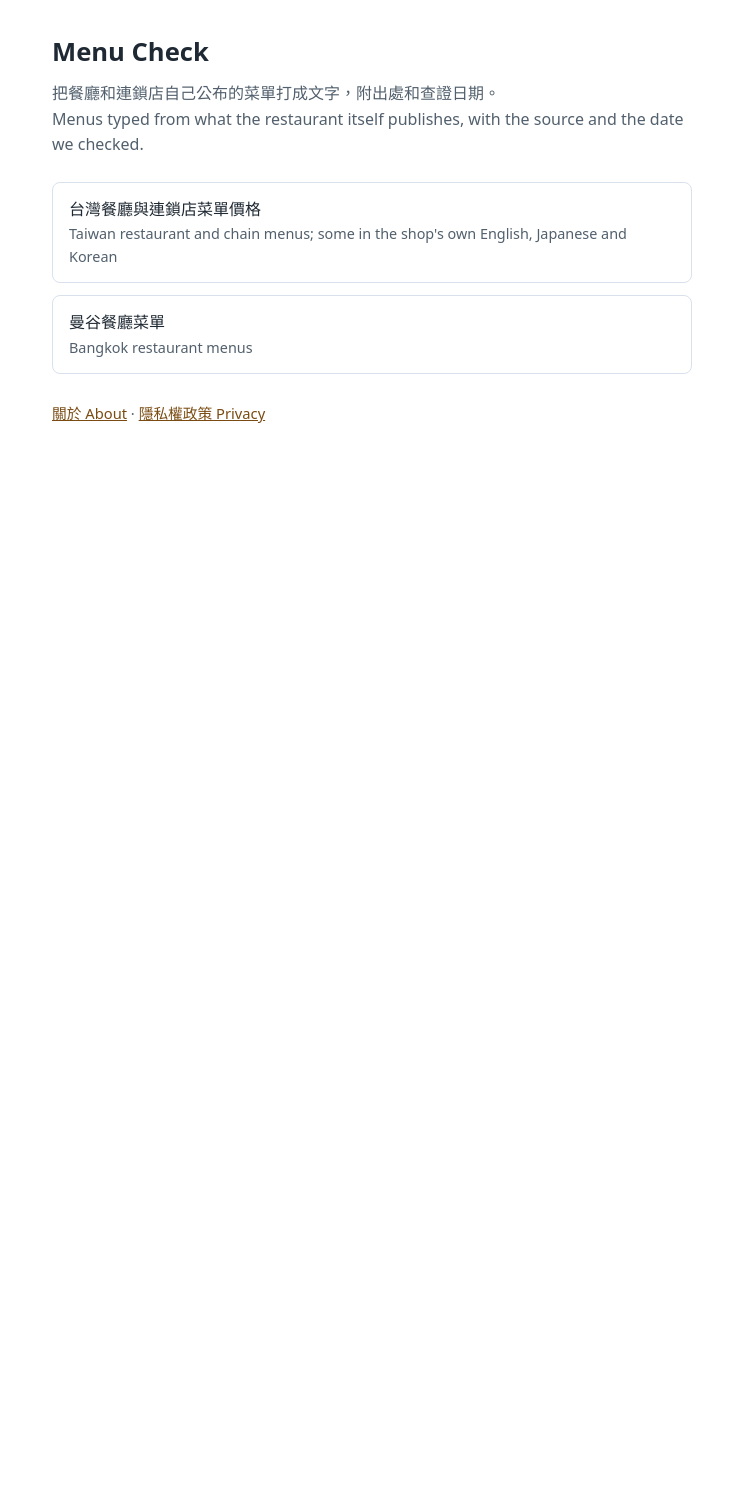
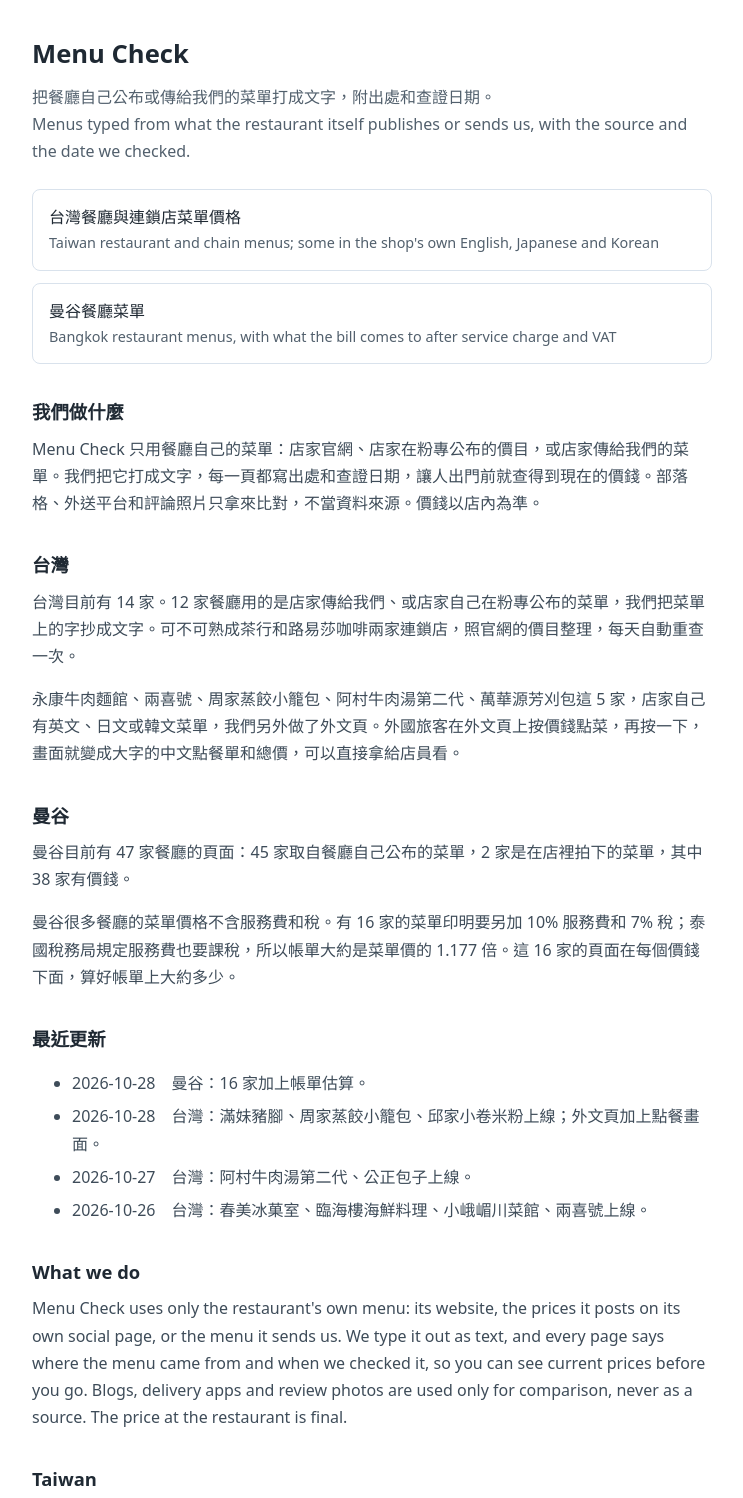
Before and after one commit to alpha-0619/alpha-0619.github.io, a plain HTML site: page index.html in a window 1280 px wide. Shown: the top 1498 px of the page, without its empty margins (268-1011 px from the left). Before the commit the page ends 800 px from the top, so only its background shows below. Drawn offline with Linux system fonts and the light colour scheme.

Commit message:
Root page in full sentences: what Menu Check uses and how, the Taiwan and Bangkok sites (order screen, bill with service charge and VAT), recent updates; Chinese and English
Co-Authored-By: Claude Opus 5.5 <noreply@anthropic.com>

```diff
--- a/index.html
+++ b/index.html
@@ -4,30 +4,67 @@
 <meta charset="utf-8">
 <meta name="viewport" content="width=device-width, initial-scale=1">
 <title>Menu Check｜菜單價格查證</title>
-<meta name="description" content="Menu Check 把餐廳和連鎖店自己公布的菜單打成文字，附出處和查證日期。Restaurant menus typed from what the restaurant itself publishes, with the source and the date we checked.">
+<meta name="description" content="Menu Check 把餐廳自己公布或傳來的菜單打成文字，附出處和查證日期：台灣 14 家（5 家有店家自己的外文菜單和點餐畫面）、曼谷 47 家（16 家算好服務費和稅）。Restaurant menus typed from what the restaurant itself publishes or sends us, with the source and the date we checked.">
 <link rel="canonical" href="https://alpha-0619.github.io/">
 <style>
-  body { font-family: system-ui, -apple-system, "Noto Sans TC", sans-serif; margin: 0; padding: 32px 16px; color: #1f2933; background: #ffffff; line-height: 1.6; }
-  main { max-width: 640px; margin: 0 auto; }
+  body { font-family: system-ui, -apple-system, "Noto Sans TC", sans-serif; margin: 0; padding: 32px 16px; color: #1f2933; background: #ffffff; line-height: 1.7; }
+  main { max-width: 680px; margin: 0 auto; }
   h1 { font-size: 1.6rem; margin: 0 0 8px; }
-  p { margin: 0 0 24px; color: #52606d; }
-  ul { list-style: none; padding: 0; margin: 0; }
-  li { margin: 0 0 12px; }
-  a { display: block; padding: 14px 16px; border: 1px solid #d9e2ec; border-radius: 8px; color: #1f2933; text-decoration: none; }
-  a:hover { border-color: #829ab1; }
-  span { display: block; font-size: 0.9rem; color: #52606d; }
-  .foot { margin: 28px 0 0; font-size: 0.92rem; }
-  .foot a { display: inline; padding: 0; border: 0; color: #7a4b12; text-decoration: underline; }
+  h2 { font-size: 1.15rem; margin: 32px 0 8px; }
+  p, li { color: #3e4c59; }
+  p { margin: 0 0 16px; }
+  .lead { color: #52606d; margin-bottom: 24px; }
+  .cards { list-style: none; padding: 0; margin: 0; }
+  .cards li { margin: 0 0 12px; }
+  .cards a { display: block; padding: 14px 16px; border: 1px solid #d9e2ec; border-radius: 8px; color: #1f2933; text-decoration: none; }
+  .cards a:hover { border-color: #829ab1; }
+  .cards span { display: block; font-size: 0.9rem; color: #52606d; }
+  .news li { margin: 0 0 6px; }
+  a { color: #7a4b12; }
+  .foot { margin: 32px 0 0; font-size: 0.92rem; }
 </style>
 </head>
 <body>
 <main>
   <h1>Menu Check</h1>
-  <p>把餐廳和連鎖店自己公布的菜單打成文字，附出處和查證日期。<br>Menus typed from what the restaurant itself publishes, with the source and the date we checked.</p>
-  <ul>
+  <p class="lead">把餐廳自己公布或傳給我們的菜單打成文字，附出處和查證日期。<br>Menus typed from what the restaurant itself publishes or sends us, with the source and the date we checked.</p>
+  <ul class="cards">
     <li><a href="https://alpha-0619.github.io/taiwan-menus/">台灣餐廳與連鎖店菜單價格<span>Taiwan restaurant and chain menus; some in the shop's own English, Japanese and Korean</span></a></li>
-    <li><a href="https://alpha-0619.github.io/bangkok-menus/">曼谷餐廳菜單<span>Bangkok restaurant menus</span></a></li>
+    <li><a href="https://alpha-0619.github.io/bangkok-menus/">曼谷餐廳菜單<span>Bangkok restaurant menus, with what the bill comes to after service charge and VAT</span></a></li>
   </ul>
+
+  <h2>我們做什麼</h2>
+  <p>Menu Check 只用餐廳自己的菜單：店家官網、店家在粉專公布的價目，或店家傳給我們的菜單。我們把它打成文字，每一頁都寫出處和查證日期，讓人出門前就查得到現在的價錢。部落格、外送平台和評論照片只拿來比對，不當資料來源。價錢以店內為準。</p>
+
+  <h2>台灣</h2>
+  <p>台灣目前有 14 家。12 家餐廳用的是店家傳給我們、或店家自己在粉專公布的菜單，我們把菜單上的字抄成文字。可不可熟成茶行和路易莎咖啡兩家連鎖店，照官網的價目整理，每天自動重查一次。</p>
+  <p>永康牛肉麵館、兩喜號、周家蒸餃小籠包、阿村牛肉湯第二代、萬華源芳刈包這 5 家，店家自己有英文、日文或韓文菜單，我們另外做了外文頁。外國旅客在外文頁上按價錢點菜，再按一下，畫面就變成大字的中文點餐單和總價，可以直接拿給店員看。</p>
+
+  <h2>曼谷</h2>
+  <p>曼谷目前有 47 家餐廳的頁面：45 家取自餐廳自己公布的菜單，2 家是在店裡拍下的菜單，其中 38 家有價錢。</p>
+  <p>曼谷很多餐廳的菜單價格不含服務費和稅。有 16 家的菜單印明要另加 10% 服務費和 7% 稅；泰國稅務局規定服務費也要課稅，所以帳單大約是菜單價的 1.177 倍。這 16 家的頁面在每個價錢下面，算好帳單上大約多少。</p>
+
+  <h2>最近更新</h2>
+  <ul class="news">
+    <li>2026-10-28　曼谷：16 家加上帳單估算。</li>
+    <li>2026-10-28　台灣：滿妹豬腳、周家蒸餃小籠包、邱家小卷米粉上線；外文頁加上點餐畫面。</li>
+    <li>2026-10-27　台灣：阿村牛肉湯第二代、公正包子上線。</li>
+    <li>2026-10-26　台灣：春美冰菓室、臨海樓海鮮料理、小峨嵋川菜館、兩喜號上線。</li>
+  </ul>
+
+  <div lang="en">
+  <h2>What we do</h2>
+  <p>Menu Check uses only the restaurant's own menu: its website, the prices it posts on its own social page, or the menu it sends us. We type it out as text, and every page says where the menu came from and when we checked it, so you can see current prices before you go. Blogs, delivery apps and review photos are used only for comparison, never as a source. The price at the restaurant is final.</p>
+
+  <h2>Taiwan</h2>
+  <p>Taiwan has 14 places so far. For 12 restaurants we use the menu the shop sent us or posted on its own page, typed out from the printed menu. The prices of two chains, Kebuke and Louisa Coffee, follow their official websites and are re-checked automatically every day.</p>
+  <p>Five shops have their own English, Japanese or Korean menus, and each of them has a page in that language. Tap the prices of what you want, then tap once more: the screen shows your order in large Chinese with the total, ready to show the staff.</p>
+
+  <h2>Bangkok</h2>
+  <p>Bangkok has pages for 47 restaurants: 45 from menus the restaurants publish themselves and 2 from menus photographed in the restaurant; 38 of them have prices.</p>
+  <p>Many Bangkok menus print prices before service charge and tax. Sixteen of our menus state a 10% service charge and 7% VAT. Thailand's Revenue Department counts service fees as part of the value that VAT is charged on, so the bill is about 1.177 times the menu price, and those pages show that amount under every price.</p>
+  </div>
+
   <p class="foot"><a href="about/">關於 About</a> · <a href="privacy/">隱私權政策 Privacy</a></p>
 </main>
 <script data-goatcounter="https://menucheck.goatcounter.com/count" async src="//gc.zgo.at/count.js"></script>
```
